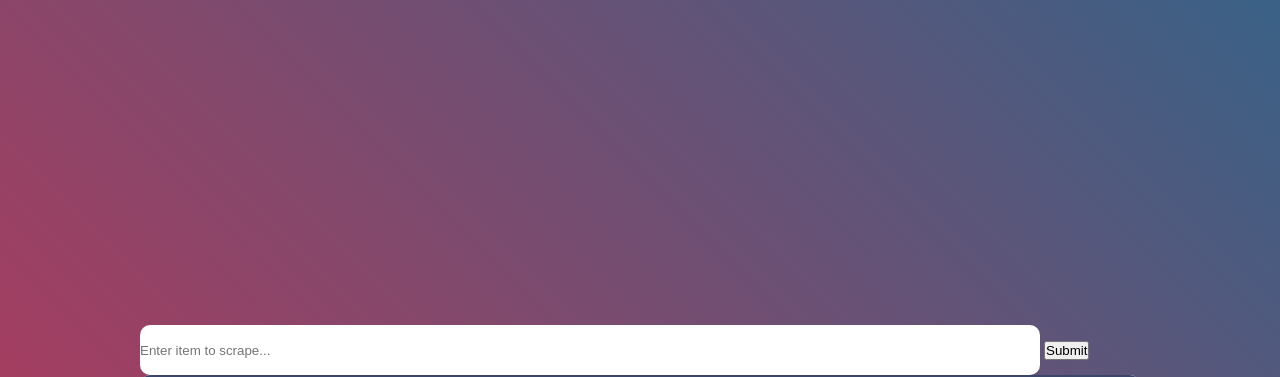
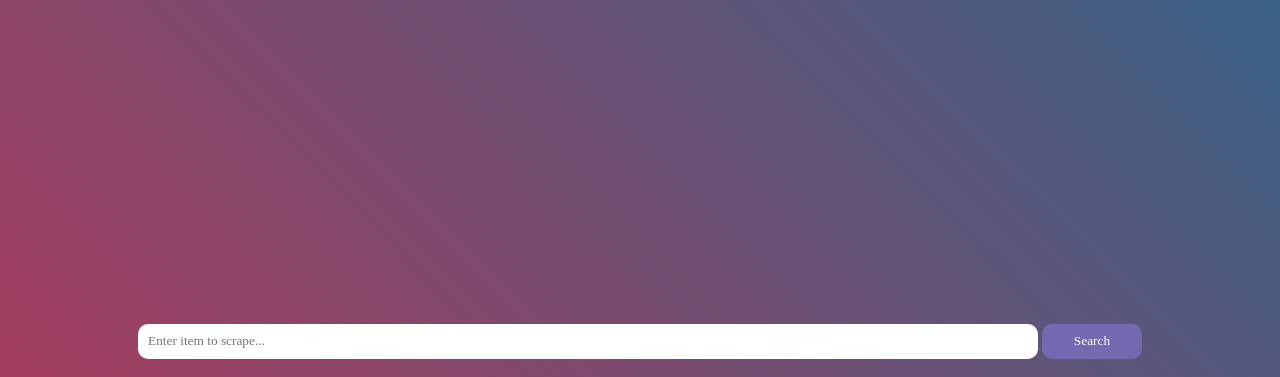
Before and after one commit to bahaa-desoky/ebay_scraper, a Django app: page / in a window 1280 px wide. Shown: the top 377 px of the page. Run offline with Django 3.2, Linux system fonts and the light colour scheme; some web fonts are replaced.

Commit message:
More css changes and updates (input, added button styling)

```diff
--- a/scraper/static/scraper/table.css
+++ b/scraper/static/scraper/table.css
@@ -34,11 +34,32 @@
   padding: 33px 30px;
 }
 
+/*input styling*/
 form input{
   border-radius: 10px;
   width: 900px;
-  height: 50px;
+  height: 35px;
   border: none;
+  outline: none;
+  text-indent: 10px;
+  font-family: Lato-Regular;
+}
+
+/*submit button styling*/
+.submit_search{
+  border-radius: 10px;
+  border: none;
+  background-color: #7269b1;
+  height: 35px;
+  width: 100px;
+  color: white;
+  font-family: Lato-Regular;
+  transition-duration: 0.4s;
+}
+
+.submit_search:hover {
+  background-color: white;
+  color: black;
 }
 
 /*main table properties*/
--- a/scraper/templates/scraper/home.html
+++ b/scraper/templates/scraper/home.html
@@ -14,8 +14,10 @@
     <form action="{% url 'scraper-home' %}" method="POST">
 	    	{% csrf_token %}
             <input class="inp" type="text" name="nkw" placeholder="Enter item to scrape...">
-		    <button >Submit</button>&ensp;
+		    <button class="submit_search">Search</button>
     </form>
+
+    <div><br></div>
 
     <table class="table">
         <tr>
```
